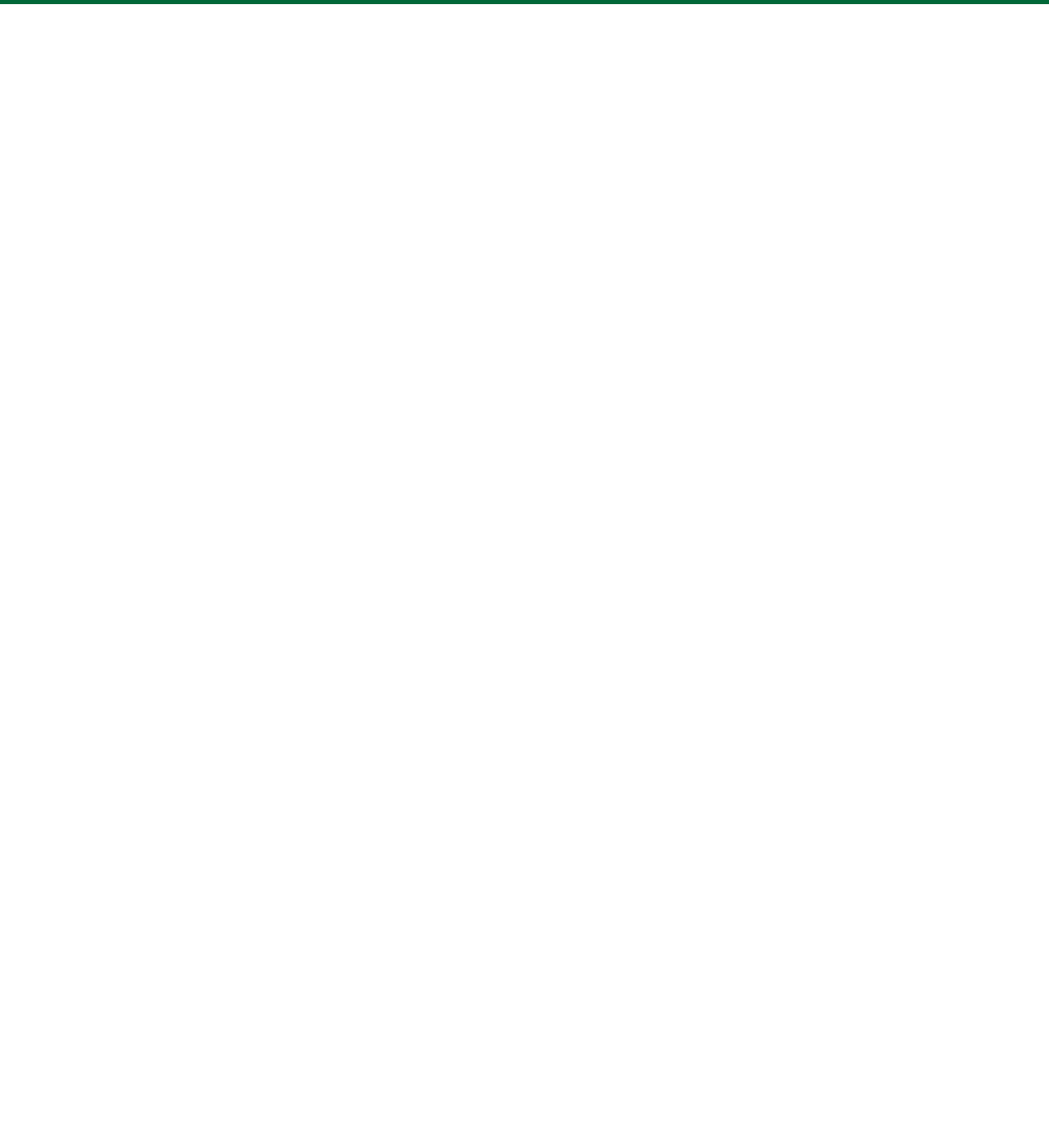
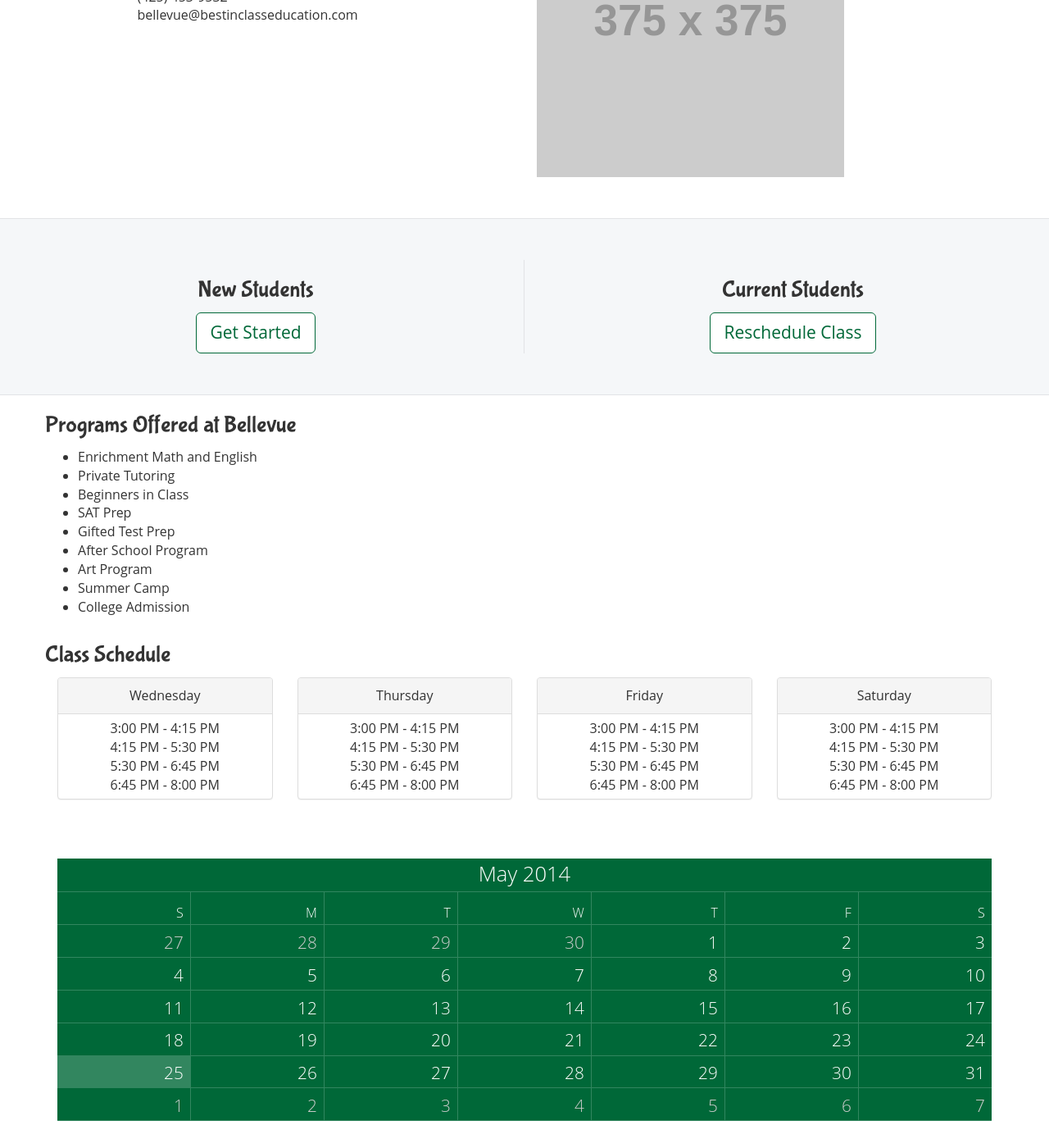
Before and after one commit to mikechriskelly/bestinclass, a Jekyll site: the page built from locations/bellevue.html, in a window 1280 px wide and 1400 px high, scrolled down 270 px. Shown: the whole window at 82% size. Built offline with Jekyll 4.4.1, drawn with Linux system fonts in a browser that asks for light colours; nearby versions of some CDN libraries; comment, search, counter and statistics services are not loaded; before the commit the page ends 900 px from its top, so only the background shows below that; some of the changed text lies outside the part shown.

Commit message:
Links for center pages

```diff
--- a/locations/bellevue.html
+++ b/locations/bellevue.html
@@ -2,19 +2,144 @@
 layout: default
 title: Best in Class Education
 permalink: locations/bellevue/index.html
-
-Name: "Bellevue Center"
-Address: "13427 NE 20th  St. Ste 150"
-City: "Bellevue"
-State: "WA"
-Zip: 98005
-Lat: 47.6265619
-Lon: -122.1596305
-Manager: "Company owned"
-Email: "bellevue@bicedu.com"
-Phone: "425-453-9532"
 ---
 
-{{ page.Name }}
+<div class="container space-above">
+  <div class="row">
+    <div class="col-sm-5 col-sm-offset-1">
+      <h3>Bellevue Center</h3>
+      <p>Located across from Acura of Bellevue</p>
+      <p>13427 NE 20th Street, Ste 150
+      	<br>Bellevue, WA 98005
+      	<br>(425) 453-9532
+      	<br>bellevue@bestinclasseducation.com
+      </p>
+    </div>
+    <div class="col-sm-6">
+      <img src="http://placehold.it/375x375" class="img-responsive">
+    </div>
+  </div>
+</div>
+<div class="container-fluid shaded space-above action-box">
+  <div class="row">
+    <div class="col-sm-6 vert-border">
+      <h3>New Students</h3>
+      <a href="#" class="btn btn-info btn-lg">Get Started</a>
+    </div>
+    <div class="col-sm-6">
+      <h3>Current Students</h3>
+      <a href="#" class="btn btn-info btn-lg">Reschedule Class</a>
+    </div>
+  </div>
+</div>
+<div class="container">
+  <div class="row">
+    <h3>Programs Offered at Bellevue</h3>
+    <ul>
+      <li>Enrichment Math and English</li>
+      <li>Private Tutoring</li>
+      <li>Beginners in Class</li>
+      <li>SAT Prep</li>
+      <li>Gifted Test Prep</li>
+      <li>After School Program</li>
+      <li>Art Program</li>
+      <li>Summer Camp</li>
+      <li>College Admission</li>
+    </ul>
+  </div>
+  <div class="row">
+    <h3>Class Schedule</h3>
+  </div>
+  <div class="row">
+    <div class="col-sm-3">
+      <div class="panel panel-default">
+        <div class="panel-heading">
+          Wednesday
+        </div>
+        <div class="panel-body">
+          3:00 PM - 4:15 PM<br>
+          4:15 PM - 5:30 PM<br>
+          5:30 PM - 6:45 PM<br>
+          6:45 PM - 8:00 PM
+        </div>
+      </div>
+    </div>
+    <div class="col-sm-3">
+      <div class="panel panel-default">
+        <div class="panel-heading">
+          Thursday
+        </div>
+        <div class="panel-body">
+          3:00 PM - 4:15 PM<br>
+          4:15 PM - 5:30 PM<br>
+          5:30 PM - 6:45 PM<br>
+          6:45 PM - 8:00 PM
+        </div>
+      </div>
+    </div>
+    <div class="col-sm-3">
+      <div class="panel panel-default">
+        <div class="panel-heading">
+          Friday
+        </div>
+        <div class="panel-body">
+          3:00 PM - 4:15 PM<br>
+          4:15 PM - 5:30 PM<br>
+          5:30 PM - 6:45 PM<br>
+          6:45 PM - 8:00 PM
+        </div>
+      </div>
+    </div>
+    <div class="col-sm-3">
+      <div class="panel panel-default">
+        <div class="panel-heading">
+          Saturday
+        </div>
+        <div class="panel-body">
+          3:00 PM - 4:15 PM<br>
+          4:15 PM - 5:30 PM<br>
+          5:30 PM - 6:45 PM<br>
+          6:45 PM - 8:00 PM
+        </div>
+      </div>
+    </div>
+  </div>
+</div>
+<div class="container">
+  <div id="calendar"></div>
+</div>
+<div class="container-fluid shaded space-above">
+  <div class="container">
+    <div class="row">
+      <div class="col-sm-3">
+        <img src="http://placehold.it/150x200" class="img-responsive">
+      </div>
+      <div class="col-sm-9">
+        <h3>Bauhinia Yeung</h3>
+        <p>Bellevue Manager</p>
+        <p>Lorem ipsum dolor sit amet, consectetur adipiscing elit. Aenean euismod bibendum laoreet. Proin gravida dolor sit amet lacus accumsan et viverra justo commodo. Lorem ipsum dolor sit amet, consectetur adipiscing elit. Aenean euismod bibendum laore.</p>
+      </div>
+    </div>
+  </div>
+</div>
+<div class="container-fluid location-finder">
+  <h3>Get Your Child Started at Best in Class in Bellevue</h3>
+  <a href="#" class="btn btn-default">Get Started</a>
+</div>
 
-assds
+<script>
+var options = {
+  events: [],
+  firstDayOfWeek: "Sunday",
+  showDays: true,
+  color: "green",
+  googleCal: [
+  {
+    calendar: "25irdlab0lpbb97fadr2gk7pcg@group.calendar.google.com",
+    apikey: "AIzaSyBHD4G7RLYjTVetS0XD7QrUeVe0HHedxmo"
+  }],
+  onDayClick: function() {}
+};
+
+$(calendar).kalendar(options);
+</script>
```
Also changed, not shown: _data/locations.yml (+26 -0 lines), locations/locations.json (+26 -0 lines).
